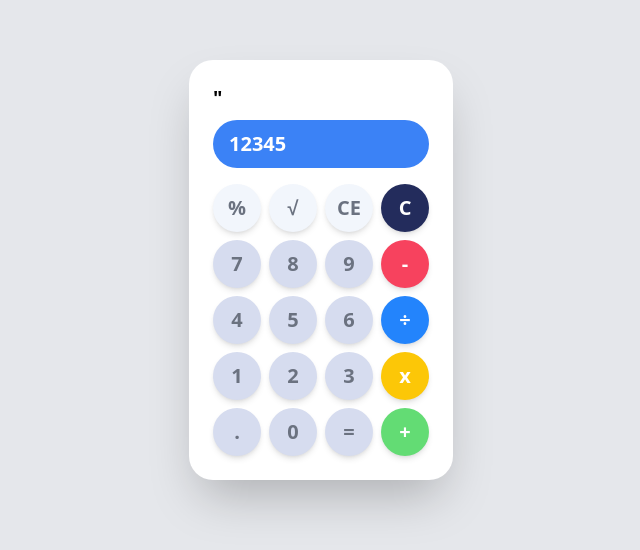
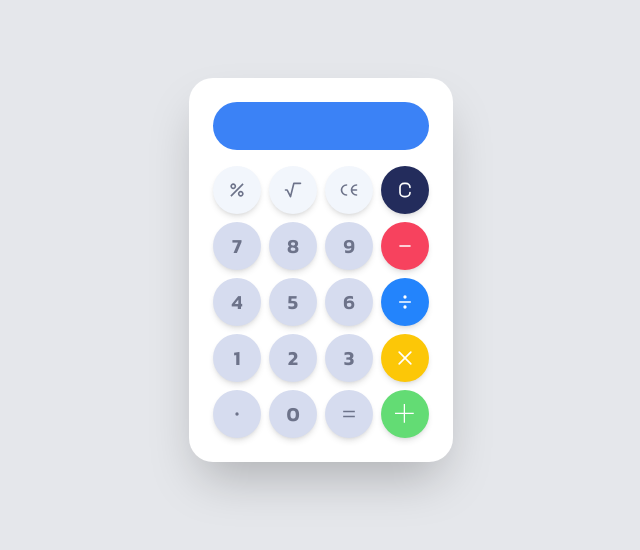
Before and after one commit to itsanas121/calculator, a SvelteKit app: page / in a window 1280 px wide. Shown: the part 130-680 px from the top of the page, without its empty margins (319-959 px from the left). Built offline with nearby package versions, Linux system fonts and the light colour scheme.

Commit message:
before coding buttons

```diff
--- a/src/app.css
+++ b/src/app.css
@@ -1,7 +1,14 @@
+@import url('https://fonts.googleapis.com/css2?family=Kanit:ital,wght@0,100;0,200;0,300;0,400;0,500;0,600;0,700;0,800;0,900;1,100;1,200;1,300;1,400;1,500;1,600;1,700;1,800;1,900&display=swap');
+
 @tailwind base;
 @tailwind components;
 @tailwind utilities;
 
-button{
-    @apply bg-[#d6dcef] rounded-full w-12 h-12 text-gray-500 shadow-md;
+button {
+    @apply bg-[#d6dcef] text-[#6d738a] hover:bg-[#d6dcef]/40 hover:scale-95 transition-all rounded-full w-12 h-12 shadow-md flex items-center justify-center;
 }
+
+body {
+    font-family: "Kanit", sans-serif;
+
+}
--- /dev/null
+++ b/src/lib/icons/Addition.svelte
@@ -0,0 +1,10 @@
+<svg
+    xmlns="http://www.w3.org/2000/svg"
+    width="1em"
+    height="1em"
+    viewBox="0 0 2048 2048"
+    ><path
+        fill="currentColor"
+        d="M1920 896v128h-896v896H896v-896H0V896h896V0h128v896z"
+    /></svg
+>
--- /dev/null
+++ b/src/lib/icons/C.svelte
@@ -0,0 +1,14 @@
+<svg
+xmlns="http://www.w3.org/2000/svg"
+width="1em"
+height="1em"
+viewBox="0 0 24 24"
+><path
+    fill="none"
+    stroke="currentColor"
+    stroke-linecap="round"
+    stroke-linejoin="round"
+    stroke-width="2"
+    d="M18 9a5 5 0 0 0-5-5h-2a5 5 0 0 0-5 5v6a5 5 0 0 0 5 5h2a5 5 0 0 0 5-5"
+/></svg
+>
--- /dev/null
+++ b/src/lib/icons/CE.svelte
@@ -0,0 +1,14 @@
+<svg
+    xmlns="http://www.w3.org/2000/svg"
+    width="1em"
+    height="1em"
+    viewBox="0 0 24 24"
+    ><path
+        fill="none"
+        stroke="currentColor"
+        stroke-linecap="round"
+        stroke-linejoin="round"
+        stroke-width="2"
+        d="M9 6a6 6 0 1 0 0 12M21 6a6 6 0 1 0 0 12m-6-6h6"
+    /></svg
+>
--- /dev/null
+++ b/src/lib/icons/Divison.svelte
@@ -0,0 +1,10 @@
+<svg
+xmlns="http://www.w3.org/2000/svg"
+width="1em"
+height="1em"
+viewBox="0 0 24 24"
+><path
+    fill="currentColor"
+    d="M5 11h14v2H5zm7.002-7a2 2 0 1 0-.004 4a2 2 0 0 0 .004-4m0 12a2 2 0 1 0-.004 4a2 2 0 0 0 .004-4"
+/></svg
+>
--- /dev/null
+++ b/src/lib/icons/Dot.svelte
@@ -0,0 +1,10 @@
+        <svg
+            xmlns="http://www.w3.org/2000/svg"
+            width="1em"
+            height="1em"
+            viewBox="0 0 24 24"
+            ><path
+                fill="currentColor"
+                d="M12 10a2 2 0 0 0-2 2a2 2 0 0 0 2 2c1.11 0 2-.89 2-2a2 2 0 0 0-2-2"
+            /></svg
+        >
--- /dev/null
+++ b/src/lib/icons/Equals.svelte
@@ -0,0 +1,7 @@
+        <svg
+            xmlns="http://www.w3.org/2000/svg"
+            width="1em"
+            height="1em"
+            viewBox="0 0 24 24"
+            ><path fill="currentColor" d="M5 16v-2h14v2zm0-6V8h14v2z" /></svg
+        >
--- /dev/null
+++ b/src/lib/icons/Minus.svelte
@@ -0,0 +1,10 @@
+<svg
+xmlns="http://www.w3.org/2000/svg"
+width="1em"
+height="1em"
+viewBox="0 0 24 24"
+><path
+    fill="currentColor"
+    d="M18 12.998H6a1 1 0 0 1 0-2h12a1 1 0 0 1 0 2"
+/></svg
+>
--- /dev/null
+++ b/src/lib/icons/Multiply.svelte
@@ -0,0 +1,10 @@
+<svg
+xmlns="http://www.w3.org/2000/svg"
+width="1em"
+height="1em"
+viewBox="0 0 24 24"
+><path
+    fill="currentColor"
+    d="m13.41 12l6.3-6.29a1 1 0 1 0-1.42-1.42L12 10.59l-6.29-6.3a1 1 0 0 0-1.42 1.42l6.3 6.29l-6.3 6.29a1 1 0 0 0 0 1.42a1 1 0 0 0 1.42 0l6.29-6.3l6.29 6.3a1 1 0 0 0 1.42 0a1 1 0 0 0 0-1.42Z"
+/></svg
+>
--- /dev/null
+++ b/src/lib/icons/Percent.svelte
@@ -0,0 +1,10 @@
+<svg
+xmlns="http://www.w3.org/2000/svg"
+width="1em"
+height="1em"
+viewBox="0 0 24 24"
+><path
+    fill="currentColor"
+    d="M7.5 11q-1.45 0-2.475-1.025T4 7.5t1.025-2.475T7.5 4t2.475 1.025T11 7.5T9.975 9.975T7.5 11m0-2q.625 0 1.063-.437T9 7.5t-.437-1.062T7.5 6t-1.062.438T6 7.5t.438 1.063T7.5 9m9 11q-1.45 0-2.475-1.025T13 16.5t1.025-2.475T16.5 13t2.475 1.025T20 16.5t-1.025 2.475T16.5 20m0-2q.625 0 1.063-.437T18 16.5t-.437-1.062T16.5 15t-1.062.438T15 16.5t.438 1.063T16.5 18M5.4 20L4 18.6L18.6 4L20 5.4z"
+/></svg
+>
--- /dev/null
+++ b/src/lib/icons/SquareRoot.svelte
@@ -0,0 +1,15 @@
+        <!-- square root -->
+<svg
+xmlns="http://www.w3.org/2000/svg"
+width="1em"
+height="1em"
+viewBox="0 0 24 24"
+><path
+    fill="none"
+    stroke="currentColor"
+    stroke-linecap="round"
+    stroke-linejoin="round"
+    stroke-width="2"
+    d="M3 12h2l4 8l4-16h8"
+/></svg
+>
--- a/src/routes/+page.svelte
+++ b/src/routes/+page.svelte
@@ -1,26 +1,105 @@
+<script lang="ts">
+	import SquareRoot from './../lib/icons/SquareRoot.svelte';
+    import MultiplyIcon from "$lib/icons/Multiply.svelte";
+    import SquareRootIcon from "$lib/icons/SquareRoot.svelte";
+    import PercentIcon from "$lib/icons/Percent.svelte";
+    import CEIcon from "$lib/icons/CE.svelte";
+    import CIcon from "$lib/icons/C.svelte";
+    import MinusIcon from "$lib/icons/Minus.svelte";
+    import DivisonIcon from "$lib/icons/Divison.svelte";
+    import DotIcon from "$lib/icons/Dot.svelte";
+    import EqualsIcon from "$lib/icons/Equals.svelte";
+    import AdditionIcon from "$lib/icons/Addition.svelte";
+
+    function addToEquation(value:string){
+        equation+=value;
+    }
+
+    function clear(){
+        equation = "";
+    }
+    let squareRoot: string = '√ ';
+    function calculateSquareRoot() {
+    try {
+      const result = Math.sqrt(eval(equation));
+      equation = result.toString();
+    } catch (error) {
+    }
+}
+    function CE(){
+        equation = equation.substring(0, equation.length-1)
+    }
+
+    function minus(){
+        equation = equation
+    }
+    let equation: string ="";
+</script>
+
 <svelte:head>
     <title>آلة حاسبة</title>
 </svelte:head>
-<div class = " bg-white h-fit w-fit rounded-3xl grid grid-cols-4 gap-2 p-6 font-semibold text-xl shadow-2xl ">"
-    <div class="bg-blue-500 rounded-full text-white text-right col-span-4 h-12 flex items-center px-4 mb-2 ">12345 </div>
-    <button class="bg-[#f2f6fc]">%</button>
-    <button class="bg-[#f2f6fc]">√</button>
-    <button class="bg-[#f2f6fc]">CE</button>
-    <button class ="bg-[#232c5c] text-white">C</button>
-    <button class="text-gray-500 font-bold">7</button>
-    <button>8</button>
-    <button>9</button>
-    <button class ="bg-[#f7425e] text-white">-</button>
-    <button>4</button>
-    <button>5</button>
-    <button>6</button>
-    <button class ="bg-[#2384fc] text-white">÷</button>
-    <button>1</button>
-    <button>2</button>
-    <button>3</button>
-    <button class ="bg-[#fcc707] text-white">x</button>
-    <button>.</button>
-    <button>0</button>
-    <button>=</button>
-    <button class="bg-[#63dc74] text-white">+</button>
+<div
+    class="bg-white h-fit w-fit rounded-3xl grid grid-cols-4 gap-2 p-6 font-semibold text-xl shadow-2xl"
+>
+    <div
+        class="bg-blue-500 rounded-full text-white text-right col-span-4 h-12 flex items-center px-4 mb-2"
+    >
+        {equation}
+    </div>
+    <button on:click={() => addToEquation(' % 100 ')} class="bg-[#f2f6fc] hover:bg-[#f2f6fc]/50 ">
+        <!-- % -->
+        <PercentIcon />
+    </button>
+    <button on:click={() => calculateSquareRoot ()} class="bg-[#f2f6fc] hover:bg-[#f2f6fc]/50 ">
+        <!-- Square root -->
+        <SquareRootIcon />
+    </button>
+
+    <button on:click={CE} class="bg-[#f2f6fc] hover:bg-[f2f6fc]/50">
+        <!-- CE -->
+        <CEIcon />
+    </button>
+
+    <button on:click={clear} class="bg-[#232c5c] text-white hover:bg-[#232c5c]/50">
+        <!-- C -->
+        <CIcon />
+    </button>
+
+    <button on:click={() => addToEquation('7')}>7</button>
+    <button on:click={() => addToEquation('8')}>8</button>
+    <button on:click={() => addToEquation('9')}>9</button>
+    <button on:click={() => addToEquation(' - ')} class="bg-[#f7425e] text-white hover:bg-[#f7425e]/50">
+        <!-- Minus -->
+        <MinusIcon />
+    </button>
+
+    <button on:click={() => addToEquation('4')}>4</button>
+    <button on:click={() => addToEquation('5')}>5</button>
+    <button on:click={() => addToEquation('6')}>6</button>
+
+    <button on:click={() => addToEquation(' ÷ ')} class="bg-[#2384fc] text-white hover:bg-[#2384fc]/50">
+        <!-- Divison -->
+        <DivisonIcon />
+    </button>
+
+    <button on:click={() => addToEquation('1')}>1</button>
+    <button on:click={() => addToEquation('2')}>2</button>
+    <button on:click={() => addToEquation('3')}>3</button>
+    <button on:click={() => addToEquation(' x ')} class="bg-[#fcc707] text-white hover:bg-[#fcc707]/50">
+        <MultiplyIcon />
+    </button>
+    <button on:click={() => addToEquation('. ')}>
+        <DotIcon />
+    </button>
+
+    <button on:click={() => addToEquation('0')}>0
+
+    </button>
+    <button>
+        <EqualsIcon />
+    </button>
+    <button on:click={() => addToEquation(' + ')} class="bg-[#63dc74] text-white hover:bg-[#63dc74]/50">
+        <AdditionIcon />
+    </button>
 </div>
```
